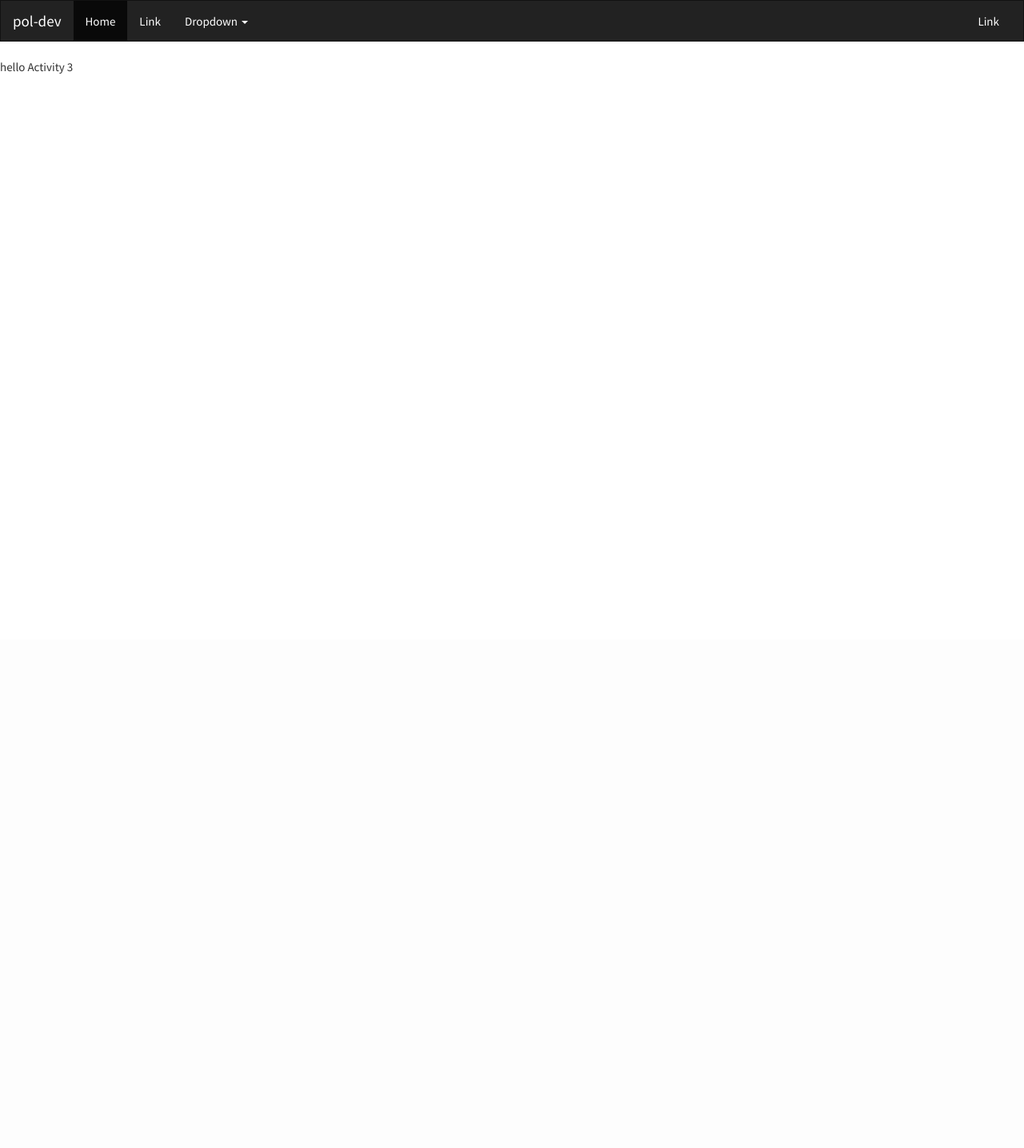
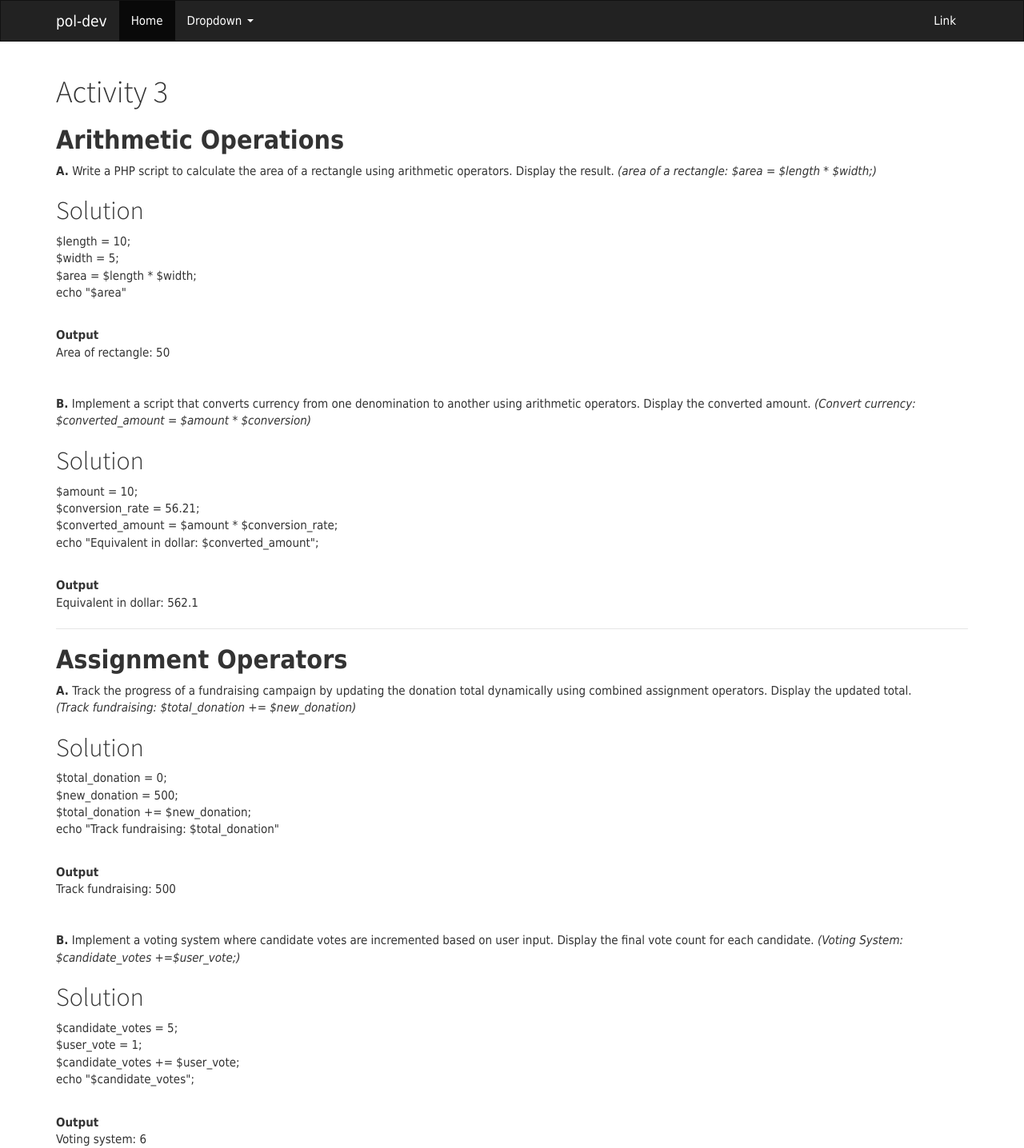
Before and after one commit to page-dev/pol-dev, a PHP site: page /act03.php in a window 1280 px wide. Shown: the whole page at 80% size. Before the commit the page ends 93 px from the top, so only its background shows below. Run offline with PHP 8.4, Linux system fonts and the light colour scheme.

Commit message:
activities

```diff
--- a/act03.php
+++ b/act03.php
@@ -1,5 +1,56 @@
 <?php include 'templates/nav.php';?>
 <?php include 'templates/header.php';?>
+<div class = "container">
+<h1>Activity 3</h1>
+<div class = "arith">
+    <h2><strong>Arithmetic Operations</strong></h2>
+    <p><strong>A.</strong> Write a PHP script to calculate the area of a rectangle using arithmetic operators. Display the result.
+        <em>(area of a rectangle: $area = $length * $width;)</em></p>
+    <h2>Solution</h2>
+    <p>$length = 10;<br>$width = 5;<br>$area = $length * $width;<br>echo "$area"</p>
+    <?php
+    $length = 10;
+    $width = 5;
+    $area = $length * $width;
+    echo "<strong><br>Output</strong><br>Area of rectangle: $area"
+    ?>
 
-<?php echo 'hello Activity 3'; ?>
+    <p><br><br><strong>B.</strong> Implement a script that converts currency from one denomination to another using arithmetic operators. Display the converted amount.
+    <em>(Convert currency: $converted_amount = $amount * $conversion)</em></p>
+    <h2>Solution</h2>
+    <p>$amount = 10;<br>$conversion_rate = 56.21;<br>$converted_amount = $amount * $conversion_rate;<br>echo "Equivalent in dollar: $converted_amount";</p>
+    <?php
+    $amount = 10;
+    $conversion_rate = 56.21;
+    $converted_amount = $amount * $conversion_rate;
+    echo "<strong><br>Output</strong><br>Equivalent in dollar: $converted_amount";
+    ?>
+    <hr>
+</div>
+
+<div class = "assign">
+    <h2><strong>Assignment Operators</strong></h2>
+    <p><strong>A.</strong> Track the progress of a fundraising campaign by updating the donation total dynamically using combined assignment operators.
+    Display the updated total. <br><em>(Track fundraising: $total_donation += $new_donation)</em></p>
+    <h2>Solution</h2>
+    <p>$total_donation = 0;<br>$new_donation = 500;<br>$total_donation += $new_donation;<br>echo "Track fundraising: $total_donation"   </p>
+    <?php
+    $total_donation = 0;
+    $new_donation = 500;
+    $total_donation += $new_donation;
+    echo "<strong><br>Output</strong><br>Track fundraising: $total_donation"
+    ?>
+
+    <p><br><br><strong>B.</strong> Implement a voting system where candidate votes are incremented based on user input. Display the final vote count for each candidate.
+    <em>(Voting System: $candidate_votes +=$user_vote;)</em></p>
+    <h2>Solution</h2>
+    <p>$candidate_votes = 5;<br>$user_vote = 1;<br>$candidate_votes += $user_vote;<br>echo "$candidate_votes";</p>
+    <?php
+    $candidate_votes = 5;
+    $user_vote = 1;
+    $candidate_votes += $user_vote;
+    echo "<strong><br>Output</strong><br>Voting system: $candidate_votes";
+    ?>
+</div>
+
 <?php include 'templates/footer.php';?>
--- a/home.php
+++ b/home.php
@@ -1,5 +1,4 @@
+<?php include 'templates/header.php';?>
 <?php include 'templates/nav.php';?>
-<?php include 'templates/header.php';?>
-
 <?php echo 'Hello'; ?>
 <?php include 'templates/footer.php';?>
--- a/portfolio.php
+++ b/portfolio.php
@@ -76,7 +76,7 @@
         $box1
         $box2
         <div class = 'dp'><img src='assets/dp2.png' alt='' width='250'></div>
-        <div id = 'dpName'><h2>$name</h2></div>
+        <div id = 'dpName'><h3><strong>$name</strong></h3></div>
         <div id = 'dpInfo1'>Email<br><br><br>Contact num<br><br><br>Occupation</div>
         <div id = 'email'><p>$email</p></div>
         <div id = 'num'><p>09512580881</p></div>
--- a/templates/header.php
+++ b/templates/header.php
@@ -4,6 +4,7 @@
     <meta charset="UTF-8">
     <meta name="viewport" content="width=device-width, initial-scale=1.0">
     <title>Document</title>
+    <link rel="stylesheet" href="assets/style.css">
     <link rel="stylesheet" href="assets/css/bootstrap.min.css">
 </head>
 <body>
--- a/templates/nav.php
+++ b/templates/nav.php
@@ -1,5 +1,5 @@
 <nav class="navbar navbar-default">
-  <div class="container-fluid">
+  <div class="container">
     <div class="navbar-header">
       <button type="button" class="navbar-toggle collapsed" data-toggle="collapse" data-target="#bs-example-navbar-collapse-1">
         <span class="sr-only">Toggle navigation</span>
@@ -13,7 +13,6 @@
     <div class="collapse navbar-collapse" id="bs-example-navbar-collapse-1">
       <ul class="nav navbar-nav">
         <li class="active"><a href="home.php">Home <span class="sr-only">(current)</span></a></li>
-        <li><a href="#">Link</a></li>
         <li class="dropdown">
           <a href="#" class="dropdown-toggle" data-toggle="dropdown" role="button" aria-expanded="false">Dropdown <span class="caret"></span></a>
           <ul class="dropdown-menu" role="menu">
@@ -21,9 +20,7 @@
             <li><a href="act03.php">Activity 3</a></li>
             <li><a href="#">Something else here</a></li>
             <li class="divider"></li>
-            <li><a href="#">Separated link</a></li>
-            <li class="divider"></li>
-            <li><a href="portfolio.php">About</a></li>
+            <li><a href="portfolio.php">Web Master</a></li>
           </ul>
         </li>
       </ul>
```
Also changed, not shown: act02.php (+43 -1 lines), assets/style.css (+21 -32 lines), assets/css/bootstrap.min.css, 1 other file.
